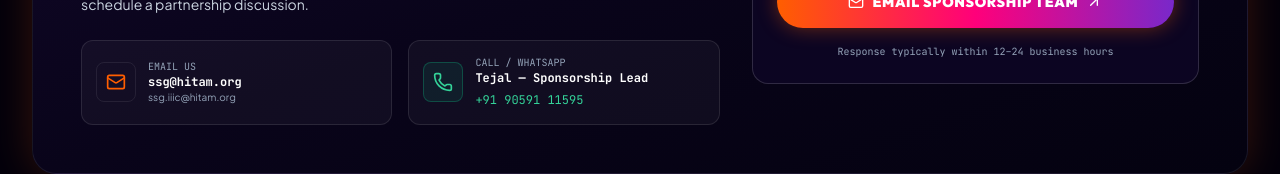
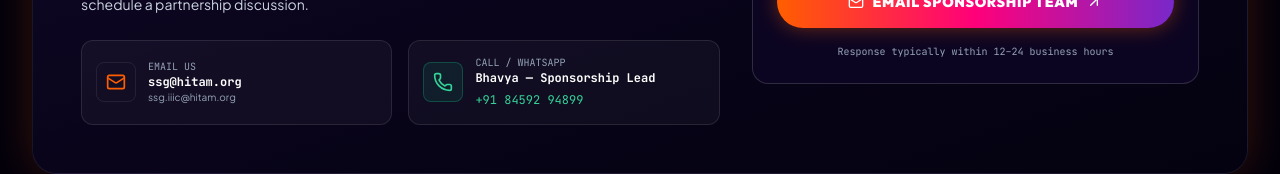
Before and after one commit to ssg-hitam/ESPARTO_2026, a Next.js app: page /sponsors in a window 1280 px wide. Shown: the part 1940-2114 px from the top of the page. Built offline with nearby package versions, Linux system fonts and the light colour scheme.

Commit message:
update: sponsorship lead changed to Bhavya (+91 84592 94899)

```diff
--- a/src/app/sponsors/page.tsx
+++ b/src/app/sponsors/page.tsx
@@ -458,7 +458,7 @@
                   </a>
 
                   <a
-                    href="tel:+919059111595"
+                    href="tel:+918459294899"
                     className="flex items-center gap-3 p-3.5 rounded-xl bg-white/[0.04] border border-white/10 hover:border-emerald-500/50 hover:bg-white/[0.08] transition-all group"
                   >
                     <div className="w-10 h-10 rounded-lg bg-emerald-500/10 border border-emerald-500/30 flex items-center justify-center shrink-0">
@@ -466,8 +466,8 @@
                     </div>
                     <div>
                       <span className="text-[10px] font-mono text-text-muted block uppercase">CALL / WHATSAPP</span>
-                      <strong className="text-white text-xs font-mono block">Tejal — Sponsorship Lead</strong>
-                      <span className="text-emerald-400 font-mono text-xs">+91 90591 11595</span>
+                      <strong className="text-white text-xs font-mono block">Bhavya — Sponsorship Lead</strong>
+                      <span className="text-emerald-400 font-mono text-xs">+91 84592 94899</span>
                     </div>
                   </a>
                 </div>
```
